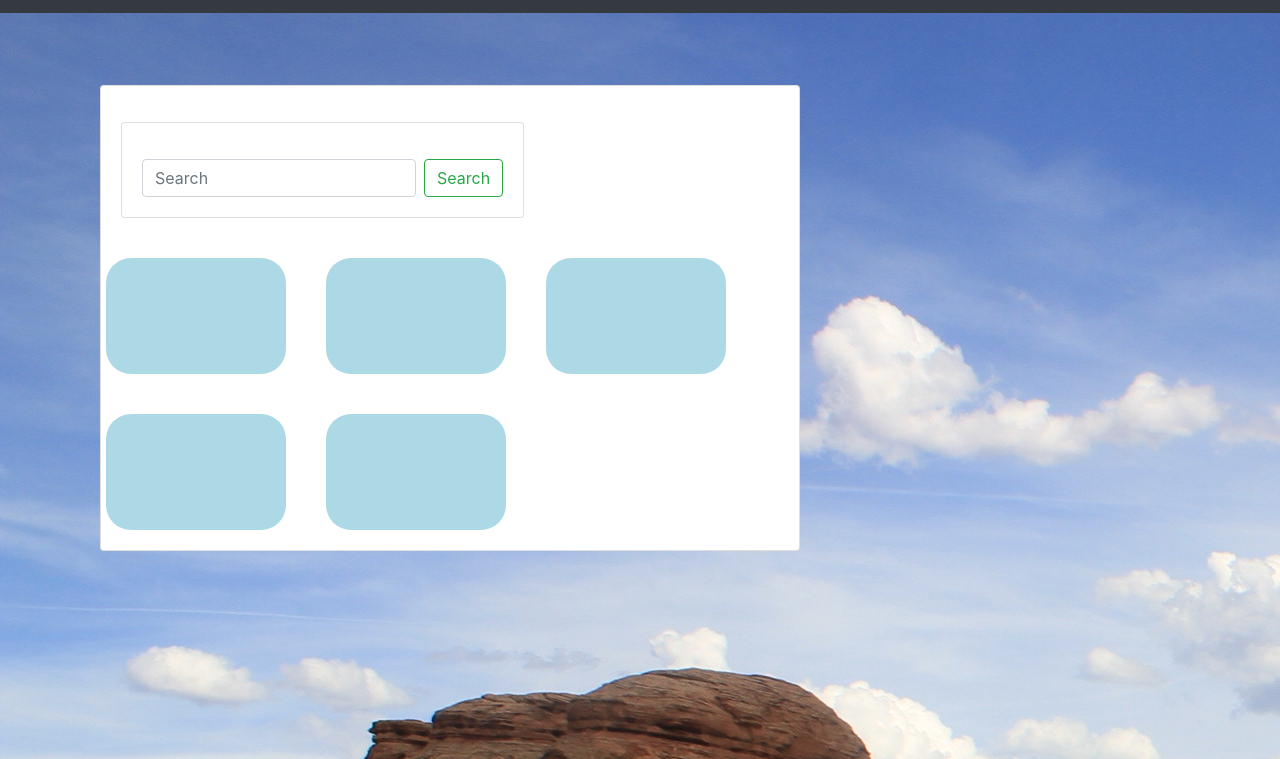
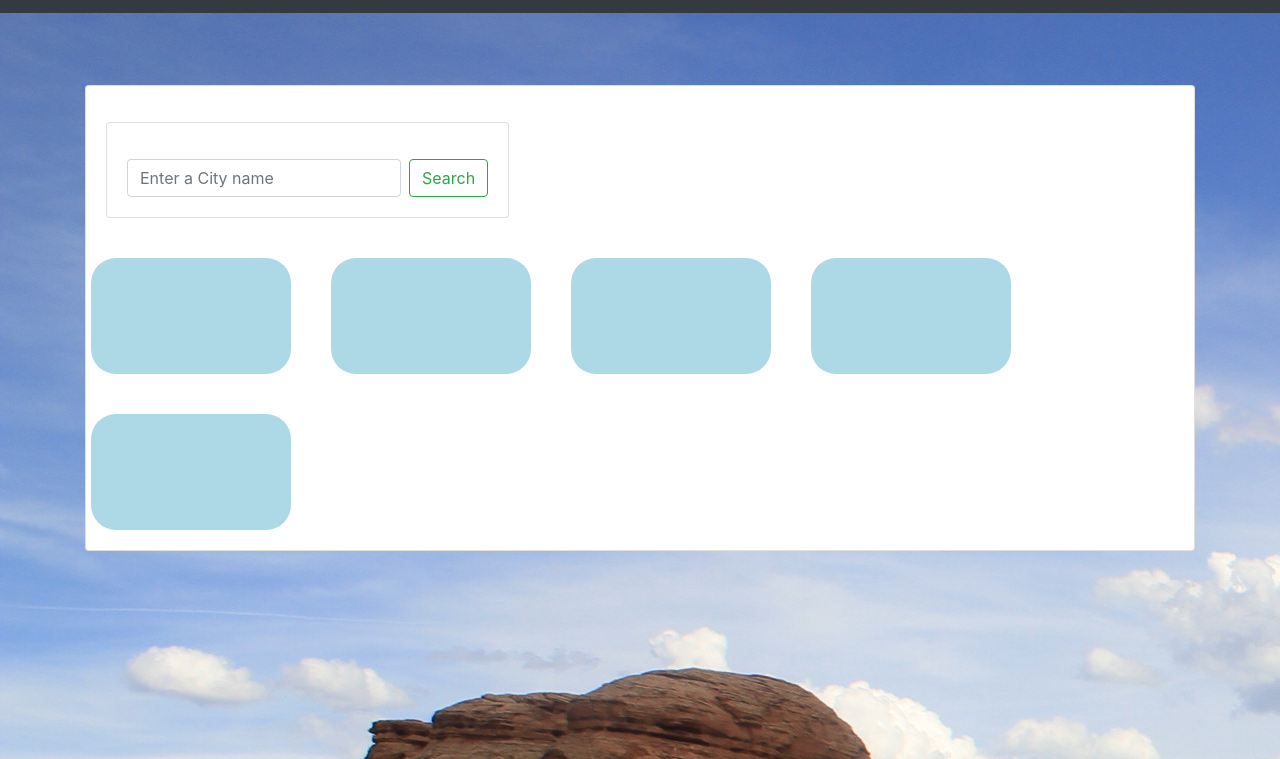
Before and after one commit to Cloggedbat/HW-6-Weather-app, a plain HTML site: page index.html in a window 1280 px wide. Shown: the part 41-800 px from the top of the page. Drawn offline with nearby package versions, Linux system fonts and the light colour scheme.

Commit message:
working on five day box sizing

```diff
--- a/index.html
+++ b/index.html
@@ -24,10 +24,9 @@
     <br>
     <br>
     <div class="container">
-        <div class="container">
-            <div class="row">
-                <div class="col col-md-12">
-                    <div class="container-3">
+
+        <!-- <div class="col col-md-12"> -->
+        <div class="container-4">
             <div class="card">
                 <div class="card-body">
                     <div>
@@ -52,7 +51,7 @@
                                     <p></p>
                                     <form class="form-inline">
                                         <input class="form-control mr-sm-2" id="search" type="search"
-                                                        placeholder="Search" aria-label="Search">
+                                            placeholder="Enter a City name" aria-label="Search">
                                         <button class="btn btn-outline-success my-2 my-sm-0"
                                             id='add-city'>Search</button>
                                         <h1 id="yourcity"></h1>
@@ -79,12 +78,12 @@
 
                         </ul>
                     </div>
-                                <div class="dayweather4 container1">
+                    <div class="dayweather4 container1 text-center">
                         <ul>
 
                         </ul>
                     </div>
-                                <div class="dayweather5 container1">
+                    <div class="dayweather5 container1 text-center">
                         <ul>
 
                         </ul>
--- a/java.js
+++ b/java.js
@@ -46,7 +46,7 @@ function start(city) {
 
 
 
-      var fahrenheit = toFahrenheit(response.list[0].main.feels_like) ;
+      var fahrenheit = toFahrenheit(response.list[5].main.feels_like) ;
 
       // console.log()
 
@@ -62,7 +62,7 @@ function start(city) {
 
         $(".dayweather" + dayweather).html(`
 
-        <p class"text-center"> ${weatherbox.weather[0].description}</p>
+        <p class"text-center">Looks Like: ${weatherbox.weather[0].description}</p>
 
         <p>Temperature: ${toFahrenheit(weatherbox.main.feels_like)} Degrees Fahrenheit</p>
 
@@ -72,7 +72,7 @@ function start(city) {
 
         $("#ws").text("Wind Speed: " + weatherbox.wind.speed);
         $("#hum").text("Humidity: " + weatherbox.main.humidity);
-        $("#city1").text(response.city.name);
+        $("#city1").text(response.city.name + ", " + response.city.country);
         $("#temp").text("Temperature: " + toFahrenheit(weatherbox.main.feels_like))
 
       }
--- a/style.css
+++ b/style.css
@@ -3,7 +3,7 @@
     color: chocolate;
 }
 .container1{
-    width: 180px;
+    width: 200px;
     background-color:lightblue;
     padding: 50px;
     margin: 20px;
```
Lines whose indentation alone changed are shown as unchanged.
